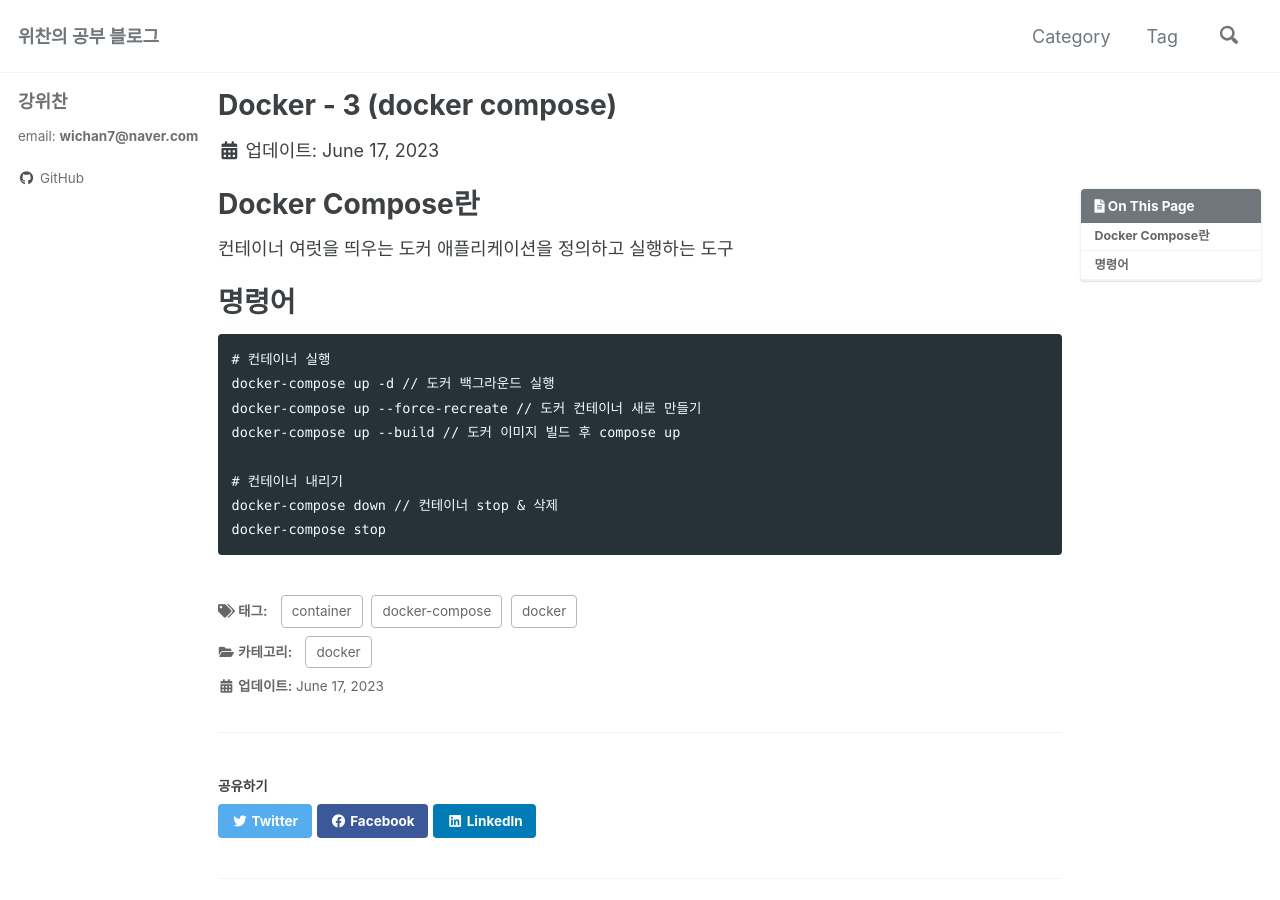
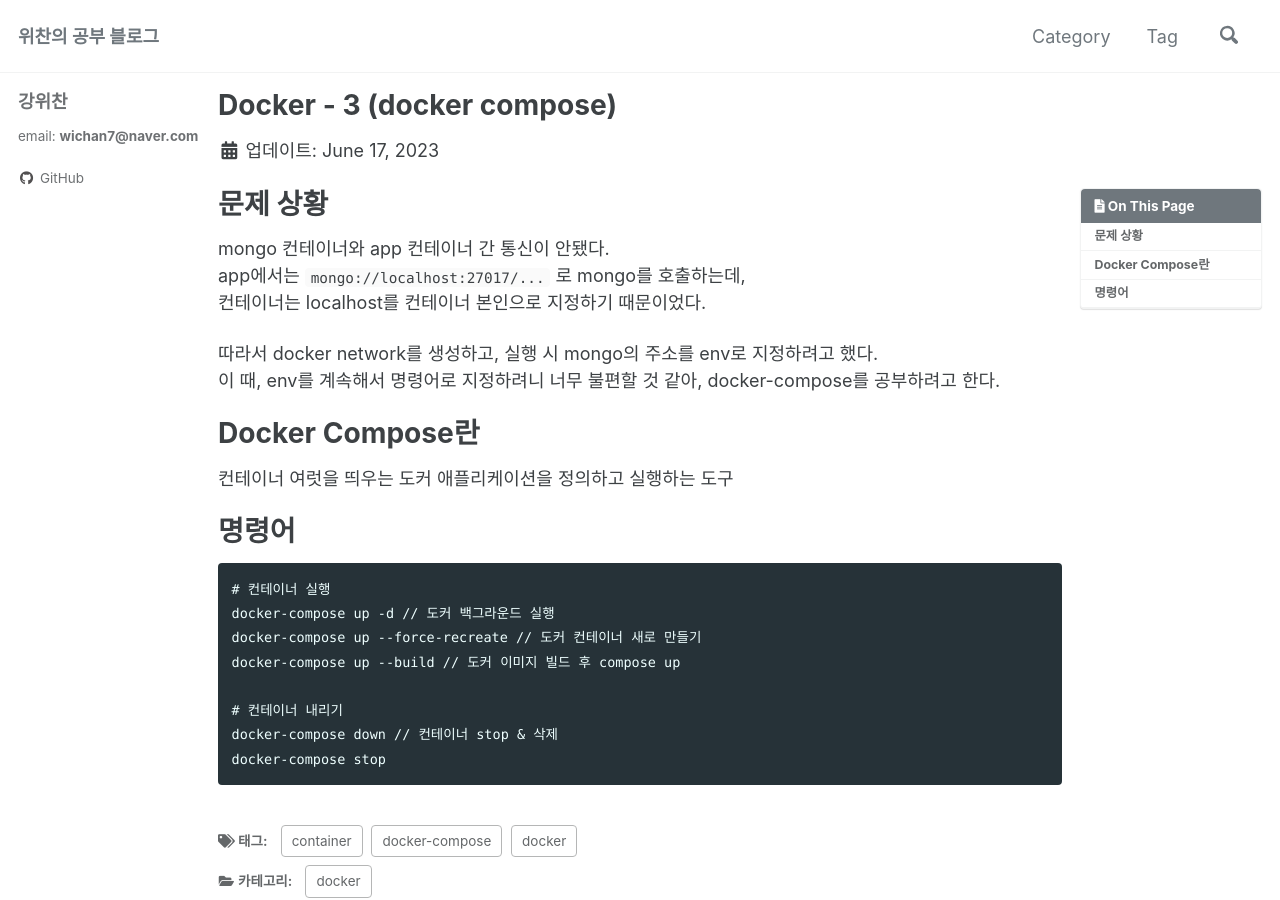
Before and after one commit to wichan7/wichan7.github.io, a Jekyll site: the page built from _posts/2023-06-17-docker-03.md, in a window 1280 px wide and 900 px high. Built offline with Jekyll 4.4.1, drawn with Linux system fonts in a browser that asks for light colours; cached includes are drawn as plain includes; comment, search, counter and statistics services are not loaded.

Commit message:
modified:   _posts/2023-06-17-docker-03.md

```diff
--- a/_posts/2023-06-17-docker-03.md
+++ b/_posts/2023-06-17-docker-03.md
@@ -7,6 +7,13 @@ tags:
   - docker
   - docker-compose
 ---
+# 문제 상황
+mongo 컨테이너와 app 컨테이너 간 통신이 안됐다.
+app에서는 `mongo://localhost:27017/...` 로 mongo를 호출하는데,
+컨테이너는 localhost를 컨테이너 본인으로 지정하기 때문이었다.
+
+따라서 docker network를 생성하고, 실행 시 mongo의 주소를 env로 지정하려고 했다.
+이 때, env를 계속해서 명령어로 지정하려니 너무 불편할 것 같아, docker-compose를 공부하려고 한다.
 
 # Docker Compose란
 컨테이너 여럿을 띄우는 도커 애플리케이션을 정의하고 실행하는 도구
```
